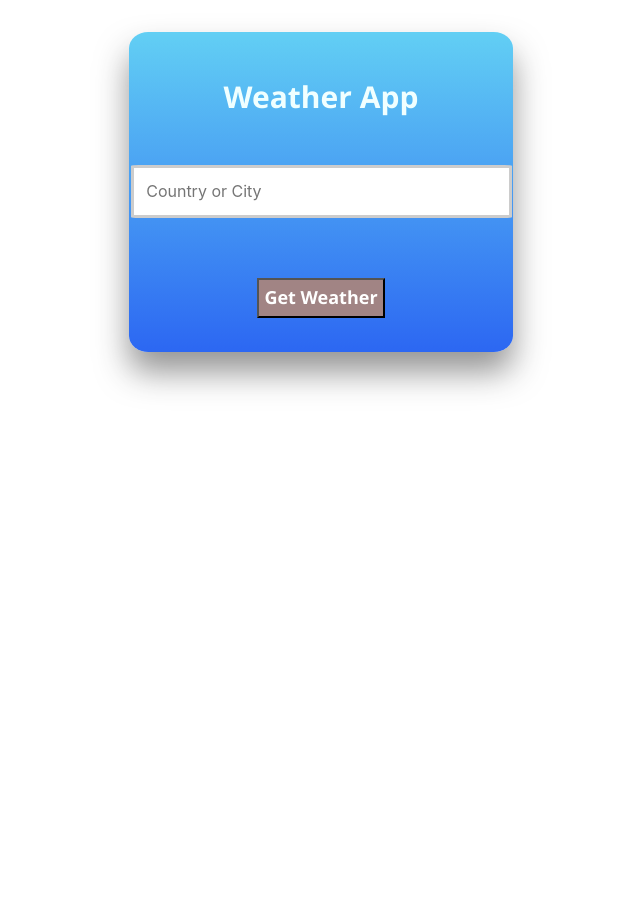
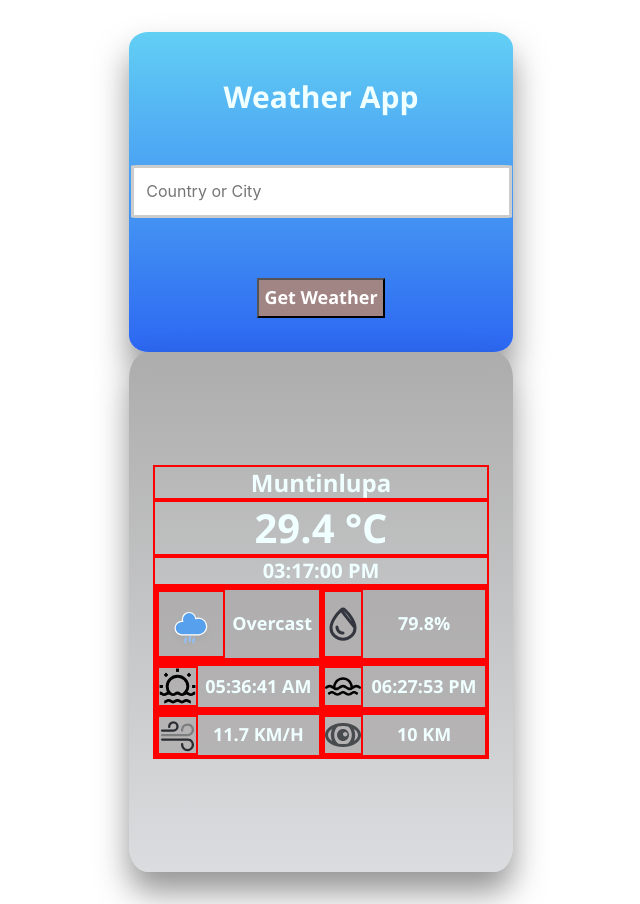
Before and after one commit to kbgarcia8/weather-app-api, a plain HTML site: page index.html in a window 1280 px wide. Shown: the whole page, without its empty margins (319-959 px from the left). Before the commit the page ends 800 px from the top, so only its background shows below. Drawn offline with Linux system fonts and the light colour scheme.

Commit message:
update weather info div

```diff
--- a/index.html
+++ b/index.html
@@ -22,7 +22,39 @@
       </form>
     </div>
     <div class="weather-info-space">
-
+      <h2>Muntinlupa</h2>
+      <span class="temperature">29.4 °C</span>
+      <span class="date-and-time">03:17:00 PM</span>
+      <div class="condition-and-humidity">
+        <div class="condition">
+          <img src="./images/static/rainy-6.svg" alt="weather-icon" class="weather-condition-icon">
+          <span class="condition-text">Overcast</span>
+        </div>
+        <div class="humidity">
+          <img src="./images/humidity-svgrepo-com.svg" alt="humidity-icon" class="humidity-condition-icon">
+          <span class="humidity-text">79.8%</span>
+        </div>
+      </div>
+      <div class="sunrise-and-sunset">
+        <div class="sunrise">
+          <img src="./images/sunrise-svgrepo-com.svg" alt="sunrise-icon" class="sunrise-condition-icon">
+          <span class="sunrise-text">05:36:41 AM</span>
+        </div>
+        <div class="sunset">
+          <img src="./images/sunset-svgrepo-com.svg" alt="sunset-icon" class="sunset-condition-icon">
+          <span class="sunset-text">06:27:53 PM</span>
+        </div>
+      </div>
+      <div class="windspeed-and-visibility">
+        <div class="windspeed">
+          <img src="./images/wind-svgrepo-com.svg" alt="windspeed-icon" class="windspeed-condition-icon">
+          <span class="windspeed-text">11.7 KM/H</span>
+        </div>
+        <div class="visibility">
+          <img src="./images/visibility-show-svgrepo-com.svg" alt="visibility-icon" class="visibility-condition-icon">
+          <span class="visibility-text">10 KM</span>
+        </div>
+      </div>
     </div>
     <!--<script src="./functions.js"></script>-->
     <script src="./index.js"></script>
--- a/index.js
+++ b/index.js
@@ -8,6 +8,7 @@ const urlExtension2 = "&contentType=json";
 
 const inputPlace = document.querySelector(".main-form-input");
 const inputForm = document.querySelector("#main-form");
+const body = document.body;
 
 const weatherInfoDiv = document.querySelector(".weather-info-space");
 
@@ -69,11 +70,13 @@ async function getRawWeatherData(location) {
             //Create an error function to log status from HTTP response
         } else {
             weatherInfoDiv.setAttribute('style', 'display: flex');
+            body.classList.add('body-adjust');
             const parseResponse = await response.json().then(data => {
                 /* need to use .then function to process the response instead of only pending
                 in this function you must also parse the JSON and equate it to what data are needed*/
                 //console.log(data['currentConditions'].icon);
                 console.log(data);
+                console.log(data['currentConditions'].conditions);
                 //continue here to call the function to display all data on weather info space div
             });
         }
--- a/styles/style.css
+++ b/styles/style.css
@@ -16,6 +16,9 @@ body::before {
   background-size: 100% 100%;
   background-repeat: no-repeat;
   opacity: 0.75;
+}
+.body-adjust::before {
+  height: 150vh;
 }
 .form-container{
   display: flex;
@@ -66,7 +69,7 @@ h1{
   transform: translateY(150%);
 }
 .weather-info-space{
-  display: none;
+  display: flex;
   flex-direction: column;
   justify-content: center;
   align-items: center;
@@ -76,4 +79,78 @@ h1{
   box-shadow: 0 2.5vh 2.5vw rgba(44, 44, 44, 0.5);
   z-index: 1; /* to avoid being blended in the background*/
   border-radius: 5%;
+  padding: 2%;
 }
+.weather-info-space>*{
+  border: 2px solid red;
+}
+h2{
+  font-family: 'Segoe UI', Tahoma, Geneva, Verdana, sans-serif;
+  font-weight: 900;
+  color: azure;
+  width: 100%;
+  display: flex;
+  justify-content: center;
+}
+span {
+  font-family: 'Segoe UI', Tahoma, Geneva, Verdana, sans-serif;
+  font-weight: 900;
+  color: azure;
+  width: 100%;
+  display: flex;
+  justify-content: center;
+}
+.temperature {font-size: 5vh;}
+.date-and-time{font-size: 2.5vh;}
+
+.condition-and-humidity,
+.sunrise-and-sunset,
+.windspeed-and-visibility {
+  display: flex;
+  width: 100%;
+  background-color: #a39f9f91;
+}
+.condition,
+.humidity,
+.sunrise,
+.sunset,
+.windspeed,
+.visibility {
+  display: flex;
+  height: 100%;
+  width: 50%;
+  border: 2px solid red;
+}
+.condition-text,
+.humidity-text,
+.sunrise-text,
+.sunset-text,
+.windspeed-text,
+.visibility-text  {
+  display: flex;
+  align-items: center;
+}
+.weather-condition-icon{
+  border: 2px solid red;
+  width: 50%;
+}
+.humidity-condition-icon{
+  border: 2px solid red;
+  width: 25%;
+}
+.sunrise-condition-icon{
+  border: 2px solid red;
+  width: 25%;
+}
+.sunset-condition-icon{
+  border: 2px solid red;
+  width: 25%;
+}
+.windspeed-condition-icon{
+  border: 2px solid red;
+  width: 25%;
+}
+.visibility-condition-icon{
+  border: 2px solid red;
+  width: 25%;
+}
```
Also changed, not shown: sample-object2.txt (+12 -1 lines).
